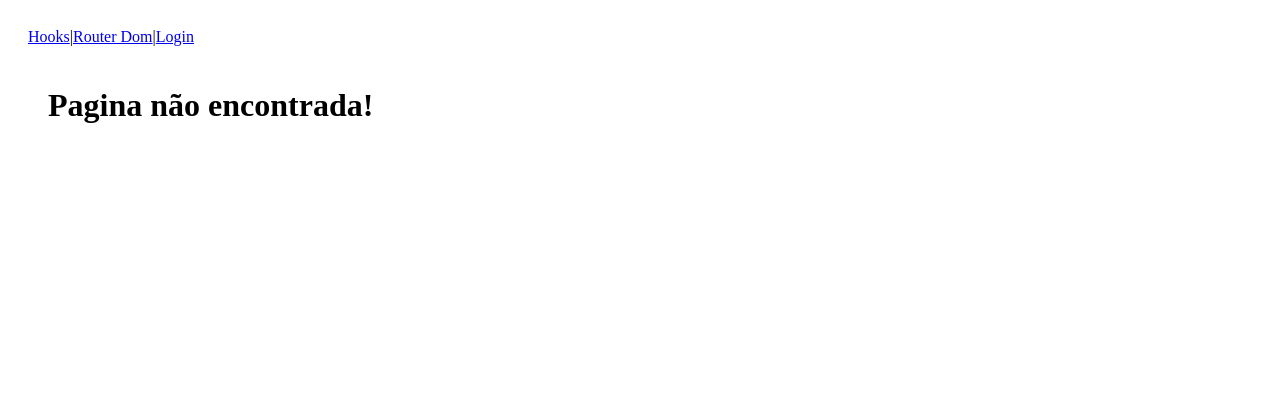
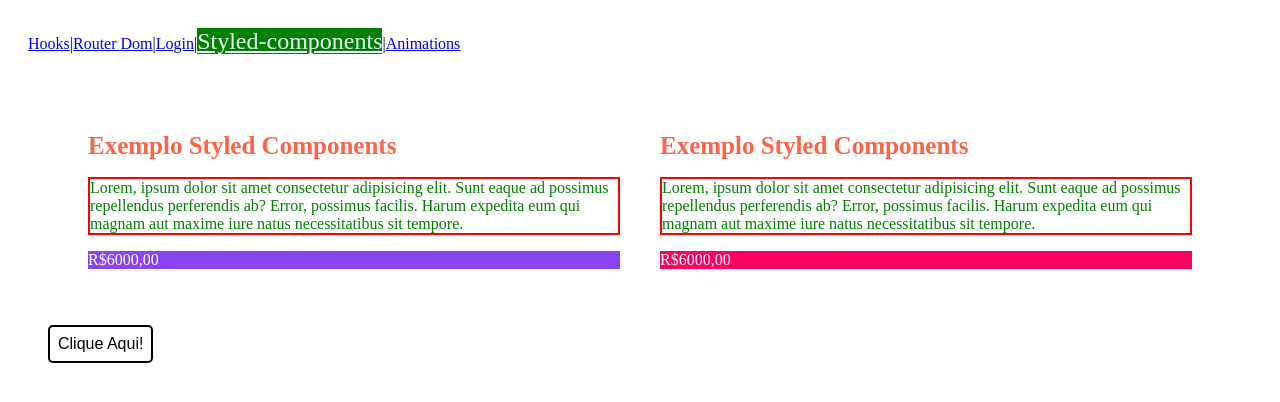
Before and after one commit to afborda/ExemplosReactJS, a React (Create React App) app: page /styledComponents in a window 1280 px wide. Shown: the top 402 px of the page. Built offline with nearby package versions, Linux system fonts and the light colour scheme.

Commit message:
Exemplos Styled components com props

```diff
--- a/package.json
+++ b/package.json
@@ -11,7 +11,8 @@
     "react-dom": "^16.13.1",
     "react-helmet": "^6.1.0",
     "react-router-dom": "^6.0.0-beta.0",
-    "react-scripts": "3.4.3"
+    "react-scripts": "3.4.3",
+    "styled-components": "^5.2.0"
   },
   "scripts": {
     "start": "react-scripts start",
--- a/src/App.js
+++ b/src/App.js
@@ -10,6 +10,7 @@ import ProductRoute from "./components/ReactRouter/components/useParams";
 import ProductDetails from "./components/ReactRouter/components/ProductDetails";
 import ProductEvaluation from "./components/ReactRouter/components/ProductEvaluation";
 import CustomizedProduct from "./components/ReactRouter/components/CustomizedProduct";
+import StyledComponents from "./components/StyledComponents";
 
 function App() {
   return (
@@ -29,6 +30,8 @@ function App() {
               <Route path="avaliacao" element={<ProductEvaluation />} />
               <Route path="customizado" element={<CustomizedProduct />} />
             </Route>
+            <Route path="styledComponents" element={<StyledComponents />} />
+            <Route path="animations" element={<CustomizedProduct />} />
             <Route path="*" element={<NotFound />} />
           </Routes>
         </BrowserRouter>
--- a/src/components/Header/index.js
+++ b/src/components/Header/index.js
@@ -13,7 +13,9 @@ const Header = () => {
         Hooks
       </NavLink>
       |<NavLink to="router">Router Dom</NavLink>|
-      <NavLink to="login">Login</NavLink>
+      <NavLink to="login">Login</NavLink>|
+      <NavLink to="styledComponents">Styled-components</NavLink>|
+      <NavLink to="animations">Animations</NavLink>
     </nav>
   );
 };
--- /dev/null
+++ b/src/components/StyledComponents/Styled/index.js
@@ -0,0 +1,39 @@
+import styled from "styled-components";
+
+export const H1 = styled.h1`
+  font-size: 25px;
+  color: tomato;
+`;
+
+export const Text = styled.p`
+  font-size: 20;
+  color: green;
+  border: 2px solid red;
+`;
+
+export const StyledContainer = styled.div`
+  display: flex;
+`;
+
+export const Position = styled.div`
+  flex: 1;
+`;
+
+export const Price = styled.p`
+  background: ${({ color }) => color};
+  color: white;
+`;
+
+export const ColorRandomPrice = styled.p`
+  background: hsl(${Math.random() * 360}, 100%, 50%);
+  color: white;
+`;
+
+export const ButtomBuy = styled.button`
+  background: ${({ active }) => (active ? "#000" : "#fff")};
+  font-size: 1rem;
+  border: 2px solid #000;
+  border-radius: 5px;
+  padding: 0.5rem;
+  color: ${({ active }) => (active ? "#fff" : "#000")};
+`;
--- /dev/null
+++ b/src/components/StyledComponents/index.js
@@ -0,0 +1,51 @@
+import React, { useState } from "react";
+import {
+  H1,
+  Text,
+  StyledContainer,
+  Position,
+  Price,
+  ColorRandomPrice,
+  ButtomBuy,
+} from "./Styled";
+
+const StyledComponents = () => {
+  const [active, setActive] = useState(false);
+
+  function handleClick() {
+    setActive(!active);
+  }
+
+  return (
+    <div>
+      <StyledContainer>
+        <Position>
+          <H1>Exemplo Styled Components</H1>
+          <Text>
+            Lorem, ipsum dolor sit amet consectetur adipisicing elit. Sunt eaque
+            ad possimus repellendus perferendis ab? Error, possimus facilis.
+            Harum expedita eum qui magnam aut maxime iure natus necessitatibus
+            sit tempore.
+          </Text>
+          <Price color="#84e">R$6000,00</Price>
+        </Position>
+
+        <Position>
+          <H1>Exemplo Styled Components</H1>
+          <Text>
+            Lorem, ipsum dolor sit amet consectetur adipisicing elit. Sunt eaque
+            ad possimus repellendus perferendis ab? Error, possimus facilis.
+            Harum expedita eum qui magnam aut maxime iure natus necessitatibus
+            sit tempore.
+          </Text>
+          <ColorRandomPrice>R$6000,00</ColorRandomPrice>
+        </Position>
+      </StyledContainer>
+      <ButtomBuy active={active} onClick={handleClick}>
+        Clique Aqui!
+      </ButtomBuy>
+    </div>
+  );
+};
+
+export default StyledComponents;
```
Also changed, not shown: 1 other file (tests, documents, lock files or other folders).
